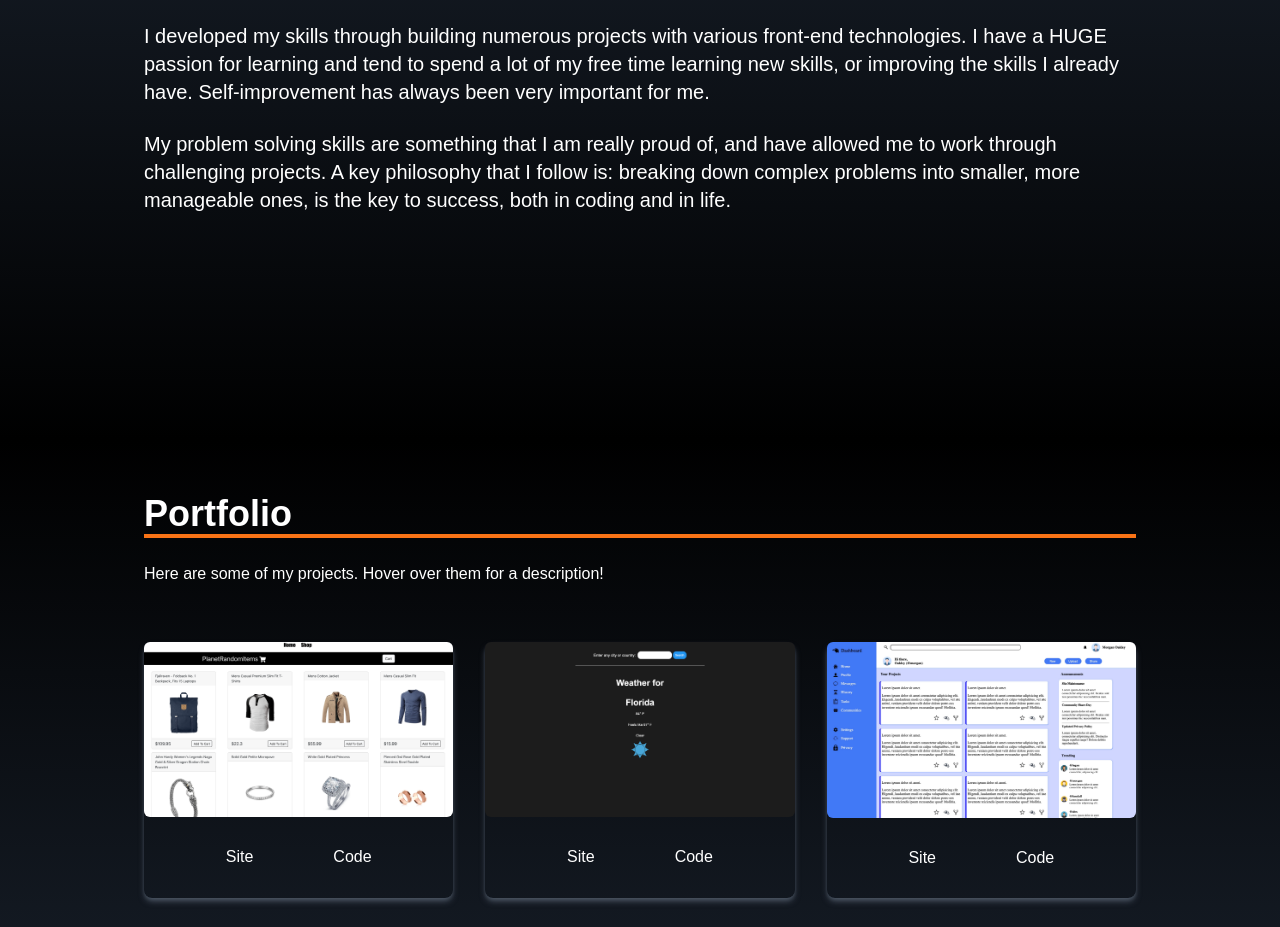
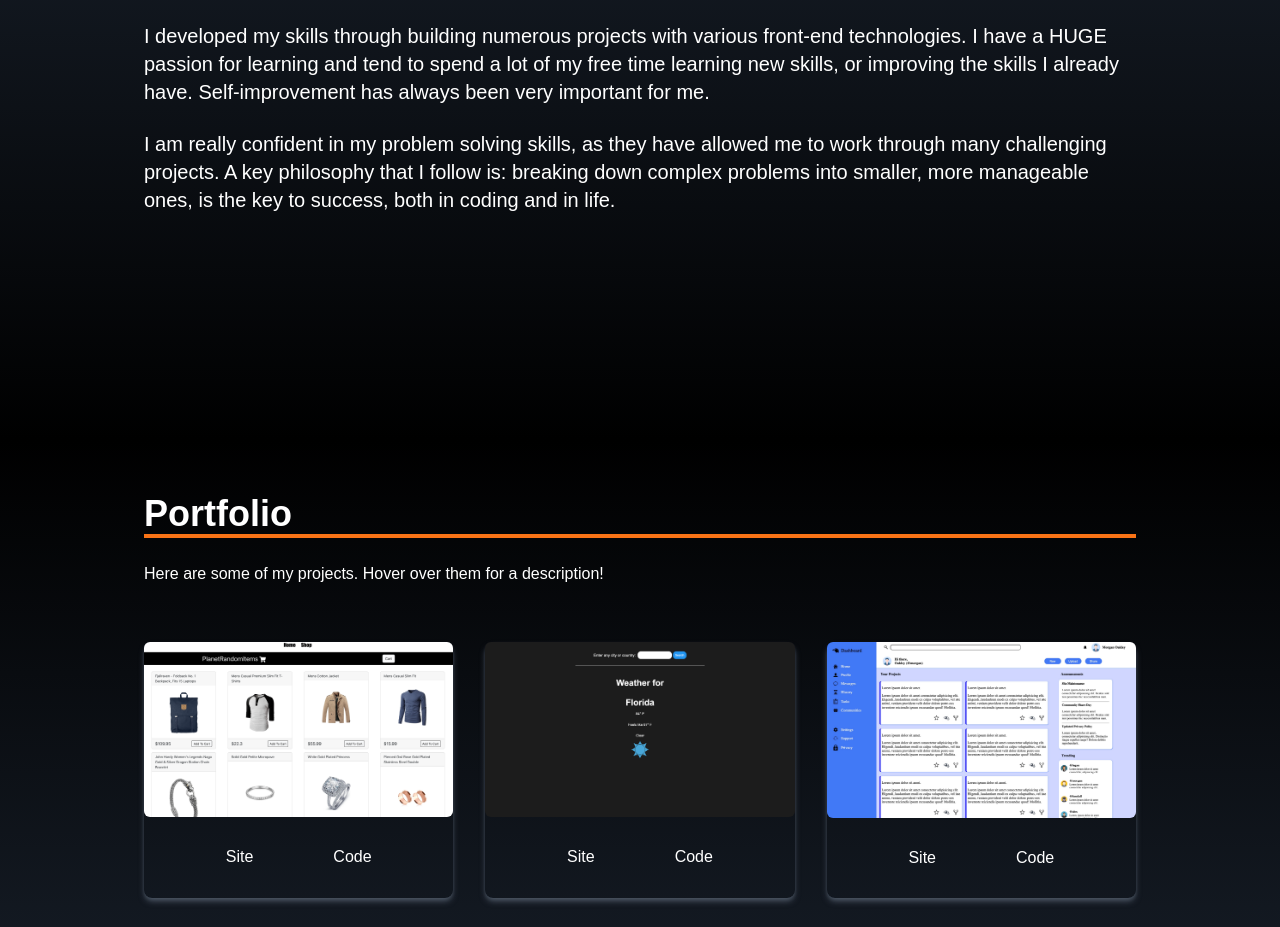
Before and after one commit to KrOhDee/portfolio-re, a React (Create React App) app: page / in a window 1280 px wide. Shown: the part 1160-2087 px from the top of the page. Built offline with nearby package versions, Linux system fonts and the light colour scheme; the HTML template or start-up script is replaced by a standard one; a web font is replaced by a local one.

Commit message:
Change wording in about

```diff
--- a/src/components/About.jsx
+++ b/src/components/About.jsx
@@ -24,8 +24,8 @@ const About = () => {
         <br />
 
         <p className="text-xl">
-          My problem solving skills are something that I am really proud of, and
-          have allowed me to work through challenging projects. A key philosophy
+          I am really confident in my problem solving skills, as they have
+          allowed me to work through many challenging projects. A key philosophy
           that I follow is: breaking down complex problems into smaller, more
           manageable ones, is the key to success, both in coding and in life.
         </p>
```
